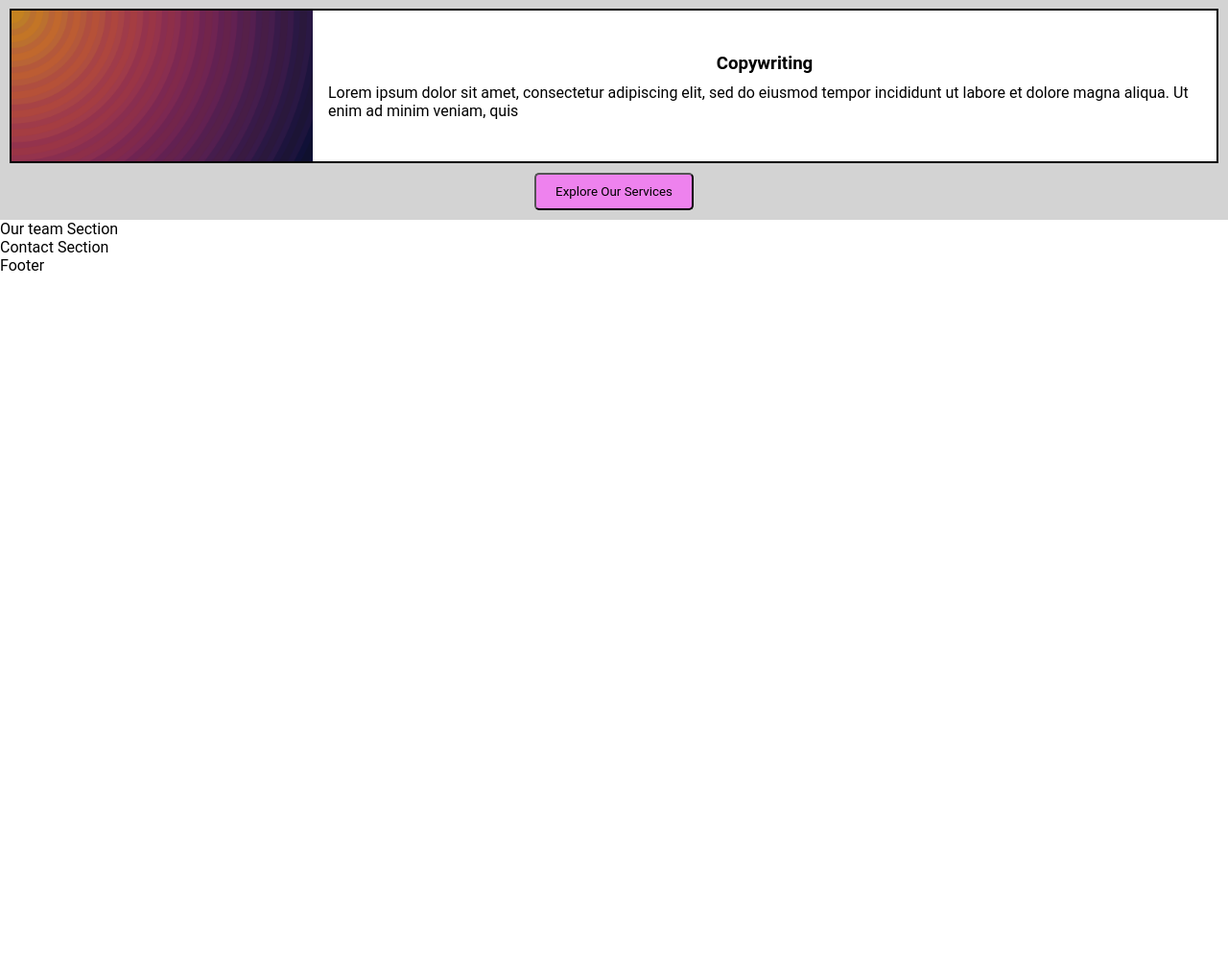
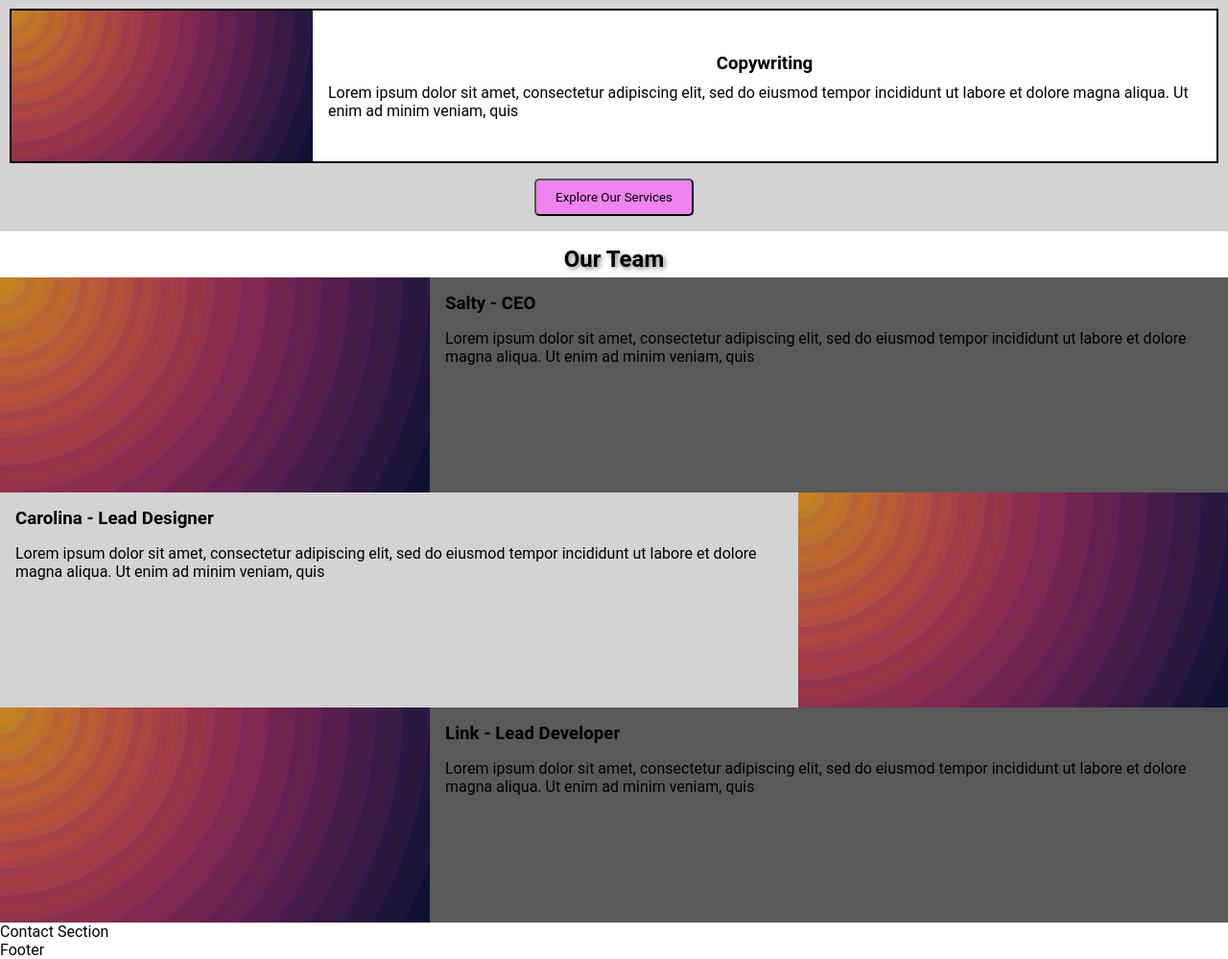
Before and after one commit to DarthLego06/Webpage-Project, a plain HTML site: page index.html in a window 1280 px wide. Shown: the part 944-1943 px from the top of the page at 96% size. Before the commit the page ends 1230 px from the top, so only its background shows below. Drawn offline with Linux system fonts and the light colour scheme.

Commit message:
Added beginnings of Our Team section's style and structure

```diff
--- a/css/global-styles.css
+++ b/css/global-styles.css
@@ -3,6 +3,14 @@
 * {
   margin: 0;
   font-family: "Roboto";
+}
+
+.dark {
+  background-color: #595959;
+}
+
+.light {
+  background-color: lightgray;
 }
 
 /*Header*/
@@ -77,6 +85,12 @@ header {
 }
 
 /*Global section styles*/
+.section-wrapper {
+  display: flex;
+  flex-direction: column;
+  justify-items: center;
+}
+
 .section-title {
   text-align: center;
   padding: 15px 15px 5px 15px;
@@ -85,7 +99,7 @@ header {
 
 .section-button {
   align-self: center;
-  margin: 10px;
+  margin: 1rem;
   padding: 10px 20px;
   border-radius: 5px;
   background-color: violet;
@@ -102,9 +116,6 @@ header {
 /*Services Section*/
 #services {
   background-color: lightgray;
-  display: flex;
-  flex-direction: column;
-  justify-items: center;
 }
 
 .service-card {
@@ -117,7 +128,6 @@ header {
 
 .service-image {
   width: 25%;
-  align-items: center;
 }
 
 .service-text {
@@ -128,6 +138,28 @@ header {
   text-align: center;
   padding-bottom: 10px;
 }
+
+/*Our team section*/
+#team {
+  display: flex;
+}
+
+.team-card {
+  display: flex;
+}
+
+.team-image {
+  width: 35%;
+}
+
+.team-text {
+  padding: 1rem;
+}
+
+.team-title {
+  padding-bottom: 1rem;
+}
+
 /*Tablet*/
 @media (min-width 769px) {
 
--- a/index.html
+++ b/index.html
@@ -23,7 +23,7 @@
     </header>
     <main>
       <img class="banner-image" src="./images/banner-placeholder.png" alt="placeholder">
-      <section id="services">
+      <section class="section-wrapper" id="services">
         <h2 class="section-title">Our Services</h2>
         <article class="service-card">
           <img class="service-image" src="./images/banner-placeholder.png" alt="placeholder">
@@ -41,8 +41,30 @@
         </article>
         <button class="section-button">Explore Our Services</button>
       </section>
-      <section>
-        <p>Our team Section</p>
+      <section class="section-wrapper" id="team">
+        <h2 class="section-title">Our Team</h2>
+        <article class="team-card dark">
+          <img class="team-image" src="./images/banner-placeholder.png" alt="placeholder">
+          <div class="team-text">
+            <h3 class="team-title">Salty - CEO</h3>
+            <p>Lorem ipsum dolor sit amet, consectetur adipiscing elit, sed do eiusmod tempor incididunt ut labore et dolore magna aliqua. Ut enim ad minim veniam, quis</p>
+          </div>
+        </article>
+        <article class="team-card light">
+          <div class="team-text">
+            <h3 class="team-title">Carolina - Lead Designer</h3>
+            <p>Lorem ipsum dolor sit amet, consectetur adipiscing elit, sed do eiusmod tempor incididunt ut labore et dolore magna aliqua. Ut enim ad minim veniam, quis</p>
+          </div>
+          <img class="team-image" src="./images/banner-placeholder.png" alt="placeholder">
+        </article>
+        <article class="team-card dark">
+          <img class="team-image" src="./images/banner-placeholder.png" alt="placeholder">
+          <div class="team-text">
+            <h3 class="team-title">Link - Lead Developer</h3>
+            <p>Lorem ipsum dolor sit amet, consectetur adipiscing elit, sed do eiusmod tempor incididunt ut labore et dolore magna aliqua. Ut enim ad minim veniam, quis</p>
+          </div>
+        </article>
+
       </section>
       <section>
         <p>Contact Section</p>
```
